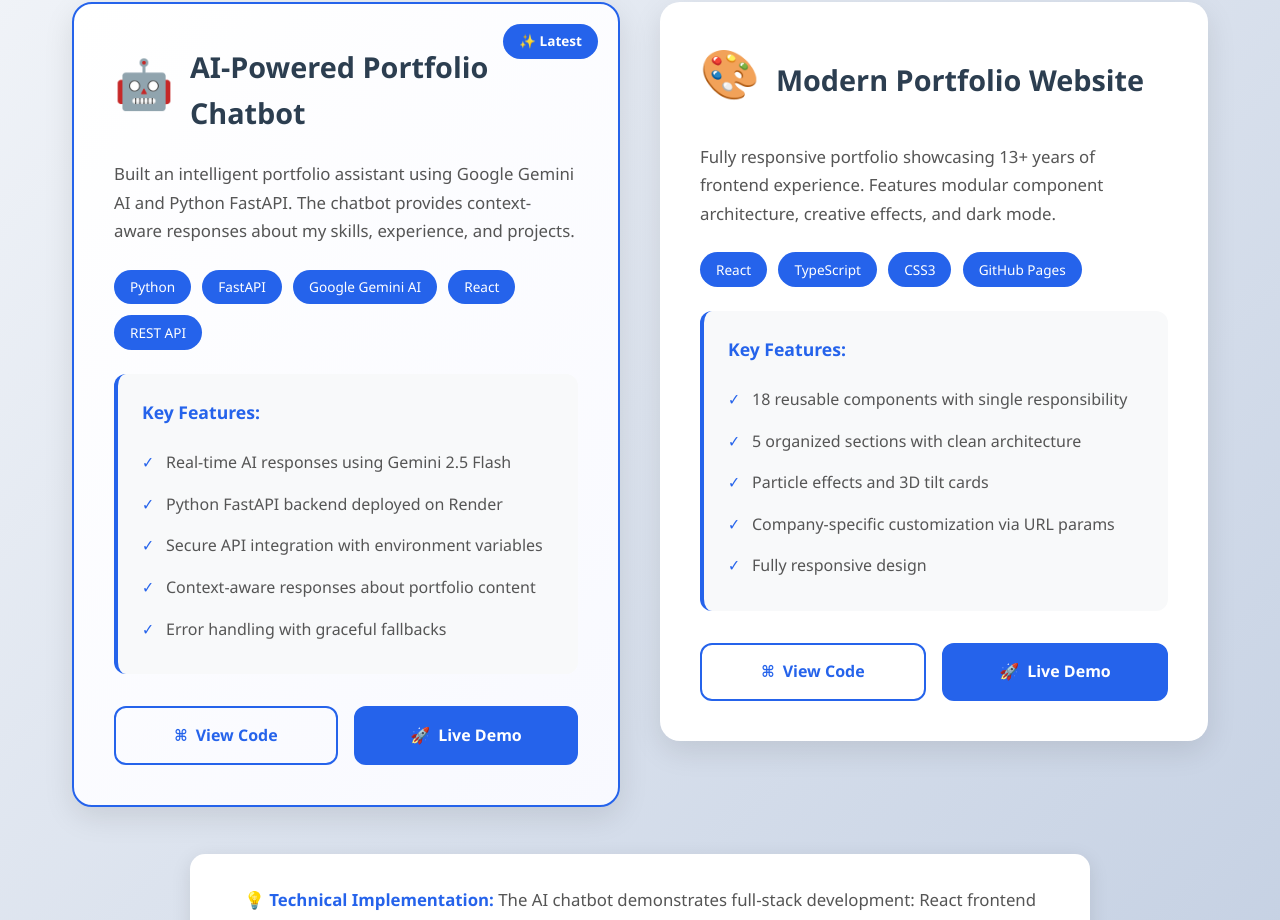
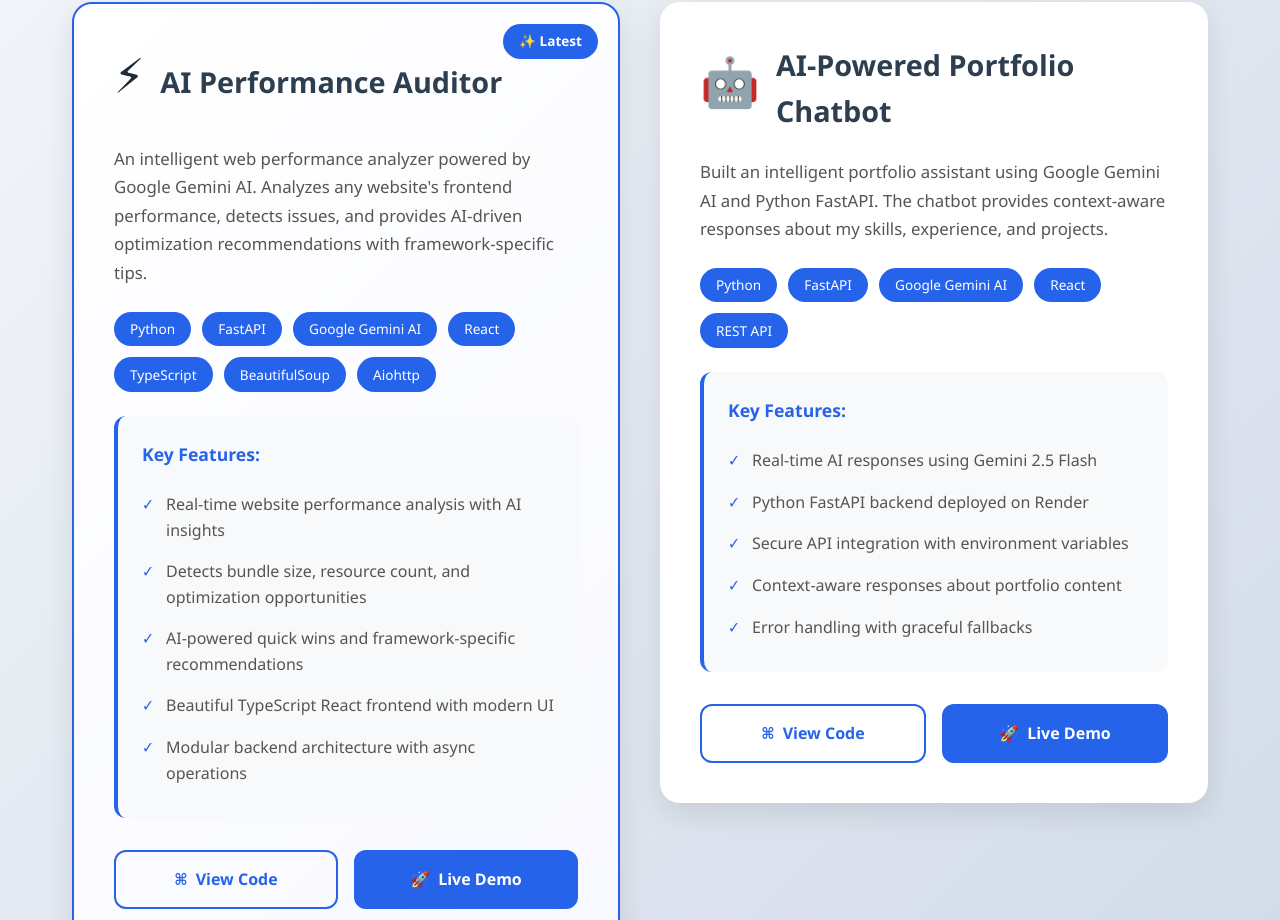
Before and after one commit to jiteshwarn/jiteshwarn.github.io, a React (Create React App) app: page / in a window 1280 px wide. Shown: the part 3619-4539 px from the top of the page. Built offline with nearby package versions, Linux system fonts and the light colour scheme.

Commit message:
Add AI Performance Auditor project to portfolio

```diff
--- a/src/sections/Projects.tsx
+++ b/src/sections/Projects.tsx
@@ -4,6 +4,23 @@ import type { Project } from "../types";
 
 const Projects: React.FC = () => {
   const projects: Project[] = [
+    {
+      title: "AI Performance Auditor",
+      icon: "⚡",
+      description:
+        "An intelligent web performance analyzer powered by Google Gemini AI. Analyzes any website's frontend performance, detects issues, and provides AI-driven optimization recommendations with framework-specific tips.",
+      tech: ["Python", "FastAPI", "Google Gemini AI", "React", "TypeScript", "BeautifulSoup", "Aiohttp"],
+      features: [
+        "Real-time website performance analysis with AI insights",
+        "Detects bundle size, resource count, and optimization opportunities",
+        "AI-powered quick wins and framework-specific recommendations",
+        "Beautiful TypeScript React frontend with modern UI",
+        "Modular backend architecture with async operations",
+      ],
+      github: "https://github.com/jiteshwarn/perf-auditor-backend",
+      live: "https://github.com/jiteshwarn/perf-auditor",
+      highlight: true,
+    },
     {
       title: "AI-Powered Portfolio Chatbot",
       icon: "🤖",
@@ -19,7 +36,7 @@ const Projects: React.FC = () => {
       ],
       github: "https://github.com/jiteshwarn/portfolio-chatbot-api",
       live: "https://portfolio-chatbot-api-vtye.onrender.com",
-      highlight: true,
+      highlight: false,
     },
     {
       title: "Modern Portfolio Website",
@@ -110,11 +127,12 @@ const Projects: React.FC = () => {
 
         <div className="projects-cta">
           <p>
-            💡 <strong>Technical Implementation:</strong> The AI chatbot
-            demonstrates full-stack development: React frontend communicates
-            with Python FastAPI backend via REST API, which integrates with
-            Google Gemini for intelligent responses. All deployed at zero cost
-            using GitHub Pages and Render's free tier.
+            💡 <strong>Technical Implementation:</strong> These projects demonstrate full-stack
+            AI development: React/TypeScript frontends communicate with Python FastAPI backends
+            via REST APIs, which integrate with Google Gemini AI for intelligent responses.
+            The Performance Auditor uses async web scraping (aiohttp, BeautifulSoup) to analyze
+            websites and provide AI-driven optimization insights. All code is open-source and
+            showcases modern best practices in AI integration, error handling, and clean architecture.
           </p>
         </div>
       </div>
```
